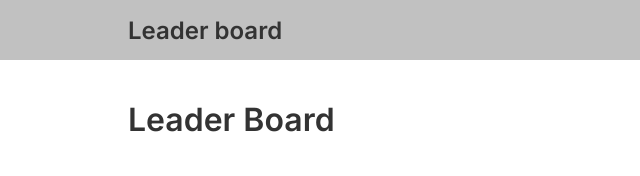
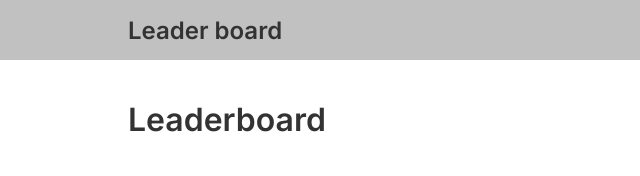
Before and after one commit to Alabi12/Leaderboard, a website built with webpack: page src/index.html in a window 1280 px wide. Shown: the top 176 px of the page, 0-640 px from the left. Built offline with nearby package versions, Linux system fonts and the light colour scheme.

```diff
--- a/src/index.html
+++ b/src/index.html
@@ -21,7 +21,7 @@
     </header>
     <main class="main">
       <div class="row board-header">
-        <h1>Leader Board</h1>
+        <h1>Leaderboard</h1>
       </div>
       <div class="row board-content">
         <div class="list-container">
```
